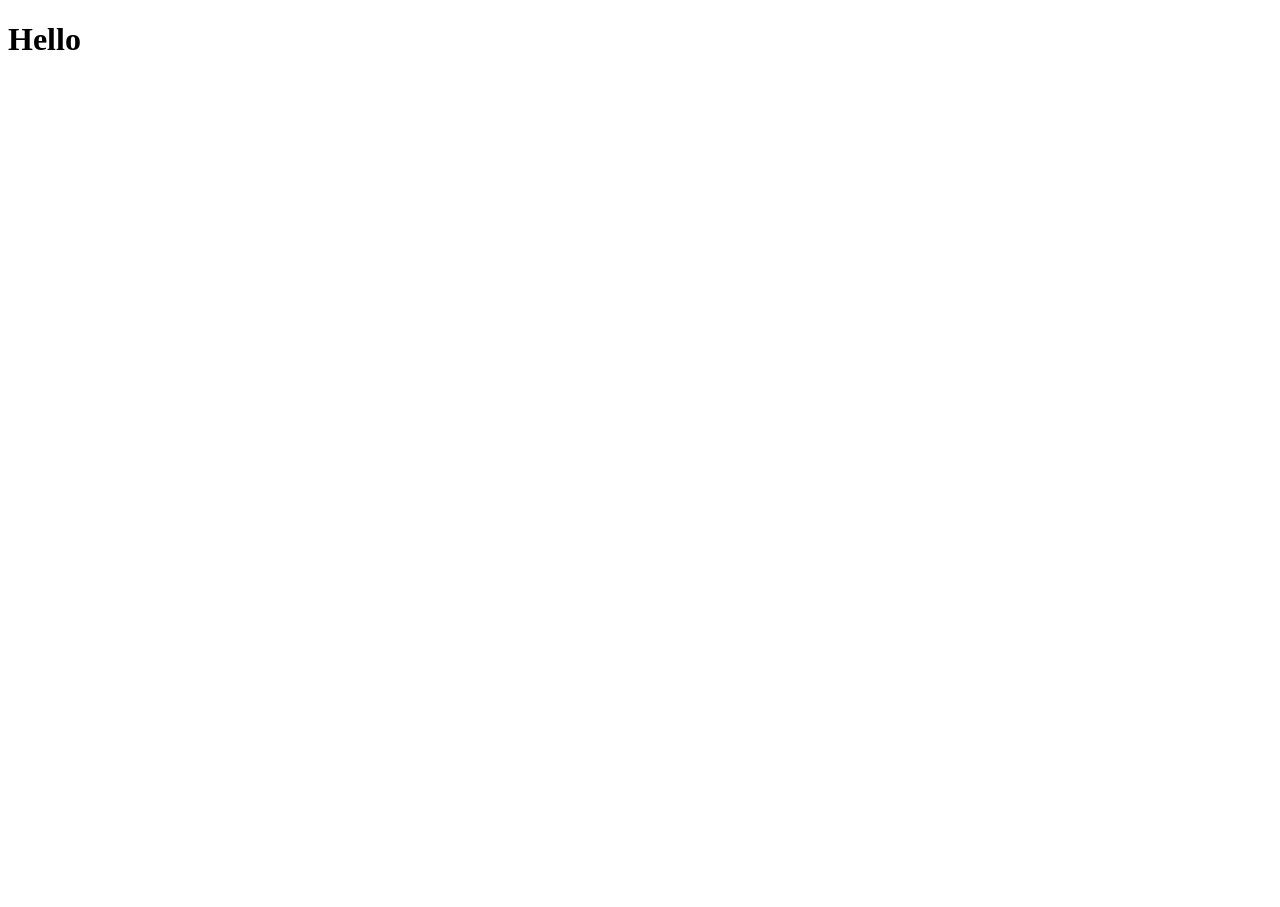
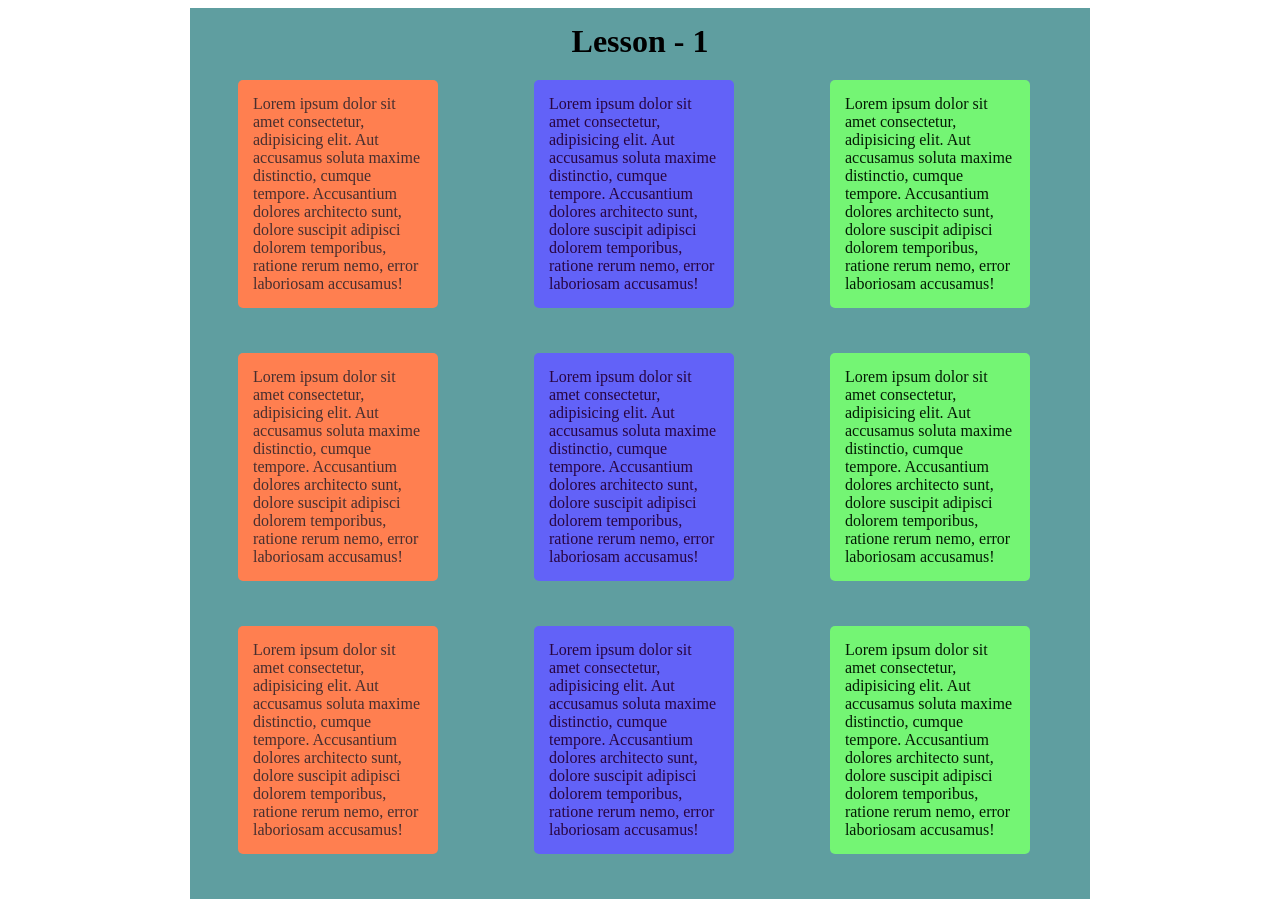
Before and after one commit to KlebanAndrii/testVSCode, a plain HTML site: page lesson1/index.html in a window 1280 px wide. Before the commit the page ends 800 px from the top, so only its background shows below. Drawn offline with Linux system fonts and the light colour scheme.

Commit message:
lesson1VSCode

```diff
--- /dev/null
+++ b/lesson1/css/style.css
@@ -0,0 +1,47 @@
+.father {
+   width: 900px;
+   background: cadetblue;
+   margin: 0 auto;
+}
+
+.box {
+   width: 200px;
+   box-sizing: border-box;
+   margin-left: 5.3333%;
+   margin-right: 5.3333%;
+   margin-bottom: 5%;
+   border-radius: 5px;
+}
+
+.red-one {
+   background: coral;
+   color: rgb(71, 47, 47);
+}
+
+.blue-one {
+   background: rgb(98, 98, 248);
+   color: rgb(40, 5, 65);
+}
+
+.green-one {
+   background: #74f574;
+   color: rgb(3, 26, 3);
+}
+
+.padding-x-15 {
+   padding: 15px;
+}
+
+.flex {
+   display: flex;
+   justify-content: flex-start;
+   flex-wrap: wrap;
+}
+
+h1 {
+   display: flex;
+   justify-content: center;
+   align-items: center;
+   padding-bottom: 20px;
+   padding-top: 15px;
+}
--- a/lesson1/index.html
+++ b/lesson1/index.html
@@ -4,8 +4,20 @@
     <meta charset="UTF-8">
 
     <title>Document</title>
+    <link rel="stylesheet" href="css/style.css">
 </head>
 <body>
-    <h1>Hello</h1>
+    <h1 class="father">Lesson - 1</h1>
+    <div class="father flex">
+        <div class="box red-one padding-x-15">Lorem ipsum dolor sit amet consectetur, adipisicing elit. Aut accusamus soluta maxime distinctio, cumque tempore. Accusantium dolores architecto sunt, dolore suscipit adipisci dolorem temporibus, ratione rerum nemo, error laboriosam accusamus!</div>
+        <div class="box blue-one padding-x-15">Lorem ipsum dolor sit amet consectetur, adipisicing elit. Aut accusamus soluta maxime distinctio, cumque tempore. Accusantium dolores architecto sunt, dolore suscipit adipisci dolorem temporibus, ratione rerum nemo, error laboriosam accusamus!</div>
+        <div class="box green-one padding-x-15">Lorem ipsum dolor sit amet consectetur, adipisicing elit. Aut accusamus soluta maxime distinctio, cumque tempore. Accusantium dolores architecto sunt, dolore suscipit adipisci dolorem temporibus, ratione rerum nemo, error laboriosam accusamus!</div>
+        <div class="box red-one padding-x-15">Lorem ipsum dolor sit amet consectetur, adipisicing elit. Aut accusamus soluta maxime distinctio, cumque tempore. Accusantium dolores architecto sunt, dolore suscipit adipisci dolorem temporibus, ratione rerum nemo, error laboriosam accusamus!</div>
+        <div class="box blue-one padding-x-15">Lorem ipsum dolor sit amet consectetur, adipisicing elit. Aut accusamus soluta maxime distinctio, cumque tempore. Accusantium dolores architecto sunt, dolore suscipit adipisci dolorem temporibus, ratione rerum nemo, error laboriosam accusamus!</div>
+        <div class="box green-one padding-x-15">Lorem ipsum dolor sit amet consectetur, adipisicing elit. Aut accusamus soluta maxime distinctio, cumque tempore. Accusantium dolores architecto sunt, dolore suscipit adipisci dolorem temporibus, ratione rerum nemo, error laboriosam accusamus!</div>
+        <div class="box red-one padding-x-15">Lorem ipsum dolor sit amet consectetur, adipisicing elit. Aut accusamus soluta maxime distinctio, cumque tempore. Accusantium dolores architecto sunt, dolore suscipit adipisci dolorem temporibus, ratione rerum nemo, error laboriosam accusamus!</div>
+        <div class="box blue-one padding-x-15">Lorem ipsum dolor sit amet consectetur, adipisicing elit. Aut accusamus soluta maxime distinctio, cumque tempore. Accusantium dolores architecto sunt, dolore suscipit adipisci dolorem temporibus, ratione rerum nemo, error laboriosam accusamus!</div>
+        <div class="box green-one padding-x-15">Lorem ipsum dolor sit amet consectetur, adipisicing elit. Aut accusamus soluta maxime distinctio, cumque tempore. Accusantium dolores architecto sunt, dolore suscipit adipisci dolorem temporibus, ratione rerum nemo, error laboriosam accusamus!</div>
+    </div>
 </body>
 </html>
```
